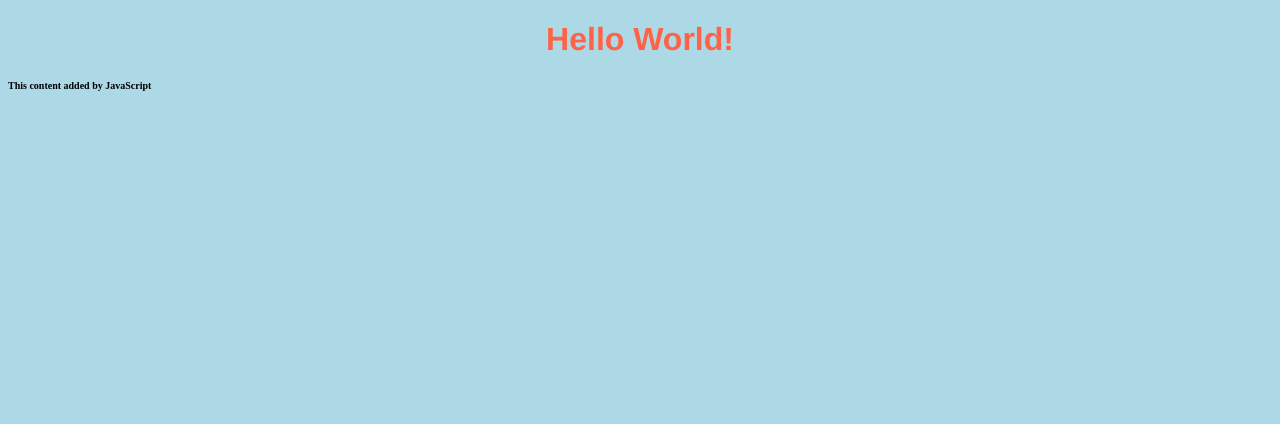
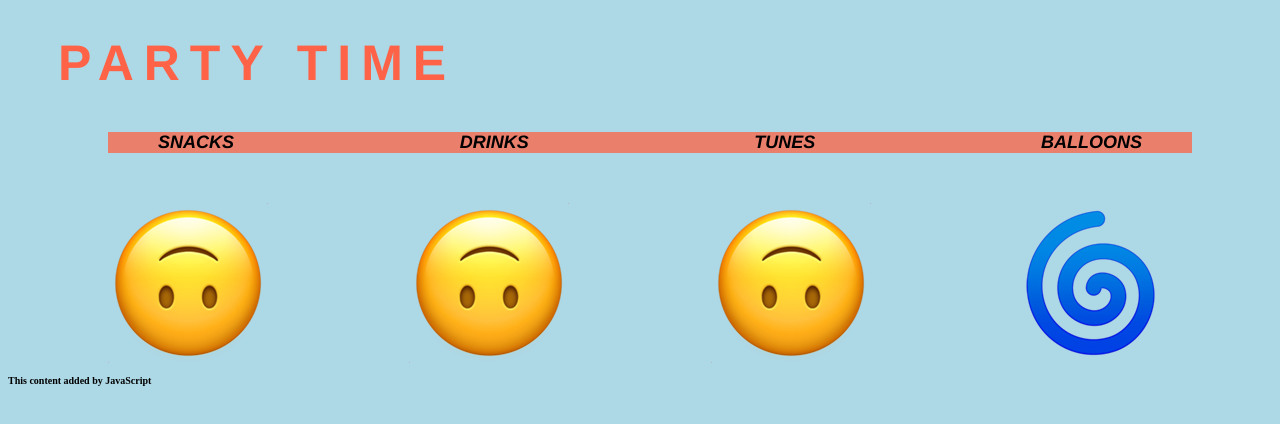
Before and after one commit to LDotey/PARTY-TIME, a plain HTML site: page index.html in a window 1280 px wide. Drawn offline with Linux system fonts and the light colour scheme.

Commit message:
first commit, added title, images and navbar

```diff
--- a/index.html
+++ b/index.html
@@ -1,11 +1,31 @@
 <!DOCTYPE html>
 <html lang="en">
     <head>
-        <link rel="stylesheet" href= "style.css" />
+        <link rel="stylesheet" href= "style.css"/>
         <title>My Personal Website</title>
     </head>
     <body>
-        <h1>Hello World!</h1>
+        <h1>PARTY TIME</h1>
+
+        <nav>
+            <a>SNACKS</a><a>DRINKS</a><a>TUNES</a><a>BALLOONS</a>
+        </nav>
+        <div class="container">
+            <div>
+                <img src="images/upside-down-face_1f643.png"/>
+            </div>
+            <div>
+                <img src="images/upside-down-face_1f643.png"/>
+            </div>
+            <div>
+                <img src="images/upside-down-face_1f643.png"/>
+            </div>
+            <div class="cyclone">
+                <img src="images/cyclone_1f300.png"/>
+            </div>
+
+        </div>
+
         <script src="script.js"></script>
     </body>
 </html>
--- a/style.css
+++ b/style.css
@@ -1,11 +1,65 @@
 body {
     background: lightblue;
+    border: 50px;
 }
 h1 {
-    text-align: center;
+    margin-left: 50px;
     font-family: "Helvetica";
     color: tomato;
+    font-size: 50px;
+    letter-spacing: 10px;
+    margin-bottom: 40px;
 }
+nav {
+    text-align: center;
+    padding-left: 50px;
+    padding-right: 50px;
+    font-family: "Helvetica";
+    font-size: 18px;
+    font-style: oblique;
+    font-weight: bold;
+    background-color: rgb(234, 127, 108);
+    display: flex;
+    flex-direction: row;
+    justify-content: space-between;
+    margin-left: 100px;
+    margin-right: 80px;
+    margin-bottom: 50px;
+}
+
 h2 {
     font-size: 10px;
 }
+
+.container {
+    display: flex;
+    flex-direction: row;
+    justify-content: space-between;
+    margin-left: 100px;
+    margin-right: 100px;
+}
+
+div.cyclone {
+    /* animation: rotation 2s infinite linear;
+    rotation {
+        from {
+          transform: rotate(0deg);
+        }
+        to {
+          transform: rotate(359deg);
+        }
+      } */
+      /* transform: rotate(3.142rad); */
+      animation-name: rotate;
+      animation-duration: 1s;
+      animation-iteration-count: infinite;
+}
+
+@keyframes rotate {
+    0% {
+      transform: rotate(0);
+    }
+    100% {
+      transform: rotate(360deg);
+    }
+  }
```
Also changed, not shown: images/cyclone_1f300.png (added), images/upside-down-face_1f643.png (added), index.js (added).
